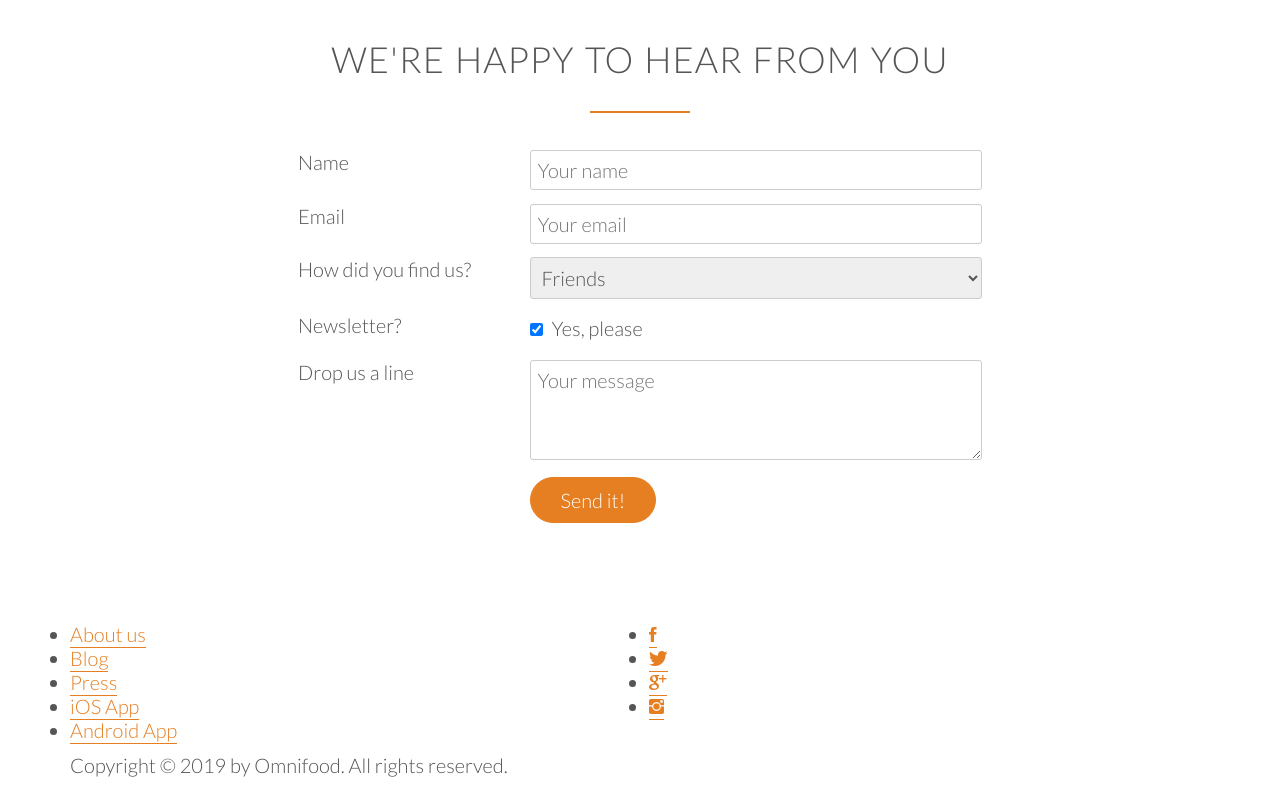
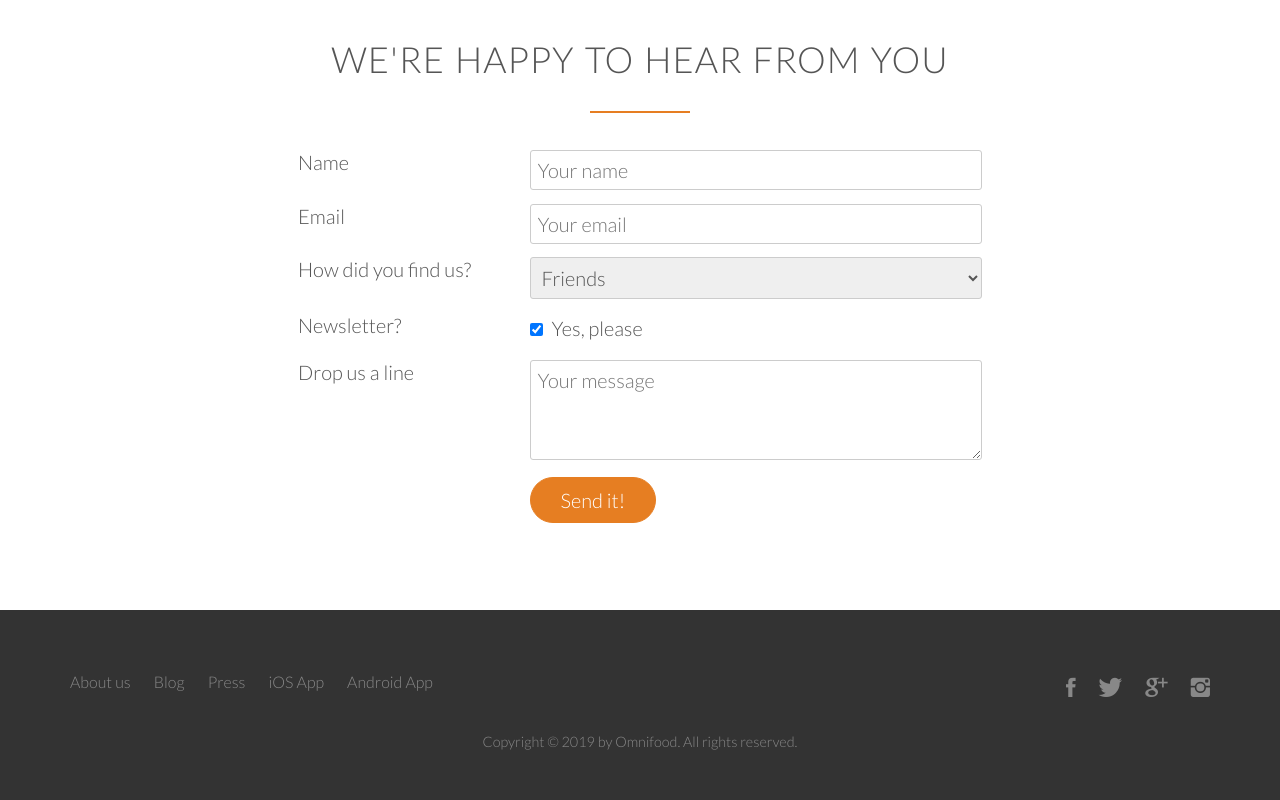
Before and after one commit to BradBones/html-css-template, a plain HTML site: page index.html in a window 1280 px wide. Shown: the part 4711-5511 px from the top of the page. Before the commit the page ends 5488 px from the top, so only its background shows below. Drawn offline with Linux system fonts and the light colour scheme; files whose address does not match are found by name.

Commit message:
Footer styling added

```diff
--- a/index.html
+++ b/index.html
@@ -431,7 +431,7 @@
             </div>
             <!-- SOCIAL MEDIA LINKS (RIGHT COLUMN) -->
             <div class="col span-1-of-2">
-                <ul class="social-links">
+                <ul class="social-icons">
                     <li><a href="#"><i class="ion-social-facebook"></i></a></li>
                     <li><a href="#"><i class="ion-social-twitter"></i></a></li>
                     <li><a href="#"><i class="ion-social-googleplus"></i></a></li>
--- a/resources/css/style.css
+++ b/resources/css/style.css
@@ -503,12 +503,88 @@ input[type=checkbox] {
 }
 
 
+/* ----------------------------------------------- */
+/* FOOTER */
+/* ----------------------------------------------- */
+footer {
+    background-color: #333;
+    padding: 50px;
+    font-size: 80%;
+}
 
+.footer-nav {
+    list-style: none;
+    float: left;
+}
 
+.social-icons {
+    list-style: none;
+    float: right;
+}
 
+.footer-nav li,
+.social-icons li {
+    display: inline-block;
+    margin-right: 20px;
+}
+
+/* Used to 'snap' the icons to the right side of the parent container (overrides margin) */
+.footer-nav li:last-child,
+.social-icons li:last-child {
+    margin-right: 0;
+}
 
 /* ----- LINKS ----- */
+.footer-nav li a:link,
+.footer-nav li a:visited,
+.social-icons li a:link,
+.social-icons li a:visited {
+    text-decoration: none;
+    border: 0;
+    color: #888;
+    transition: color 0.2s;
+}
 
+.footer-nav li a:hover,
+.footer-nav li a:active {
+    color: #ddd;
+}
+
+.social-icons li a:link,
+.social-icons li a:visited {
+    font-size: 160%;
+}
+
+.ion-social-facebook,
+.ion-social-twitter,
+.ion-social-googleplus,
+.ion-social-instagram {
+    transition: color 0.2s;
+}
+
+/* Social icons change to official brand color on hover */
+.ion-social-facebook:hover {
+    color: #3b5998;
+}
+
+.ion-social-twitter:hover {
+    color: #00aced;
+}
+
+.ion-social-googleplus:hover {
+    color: #dd4b39;
+}
+
+.ion-social-instagram:hover {
+    color: #517fa4;
+}
+
+footer p {
+    color: #888;
+    text-align: center;
+    font-size: 90%;
+    margin-top: 20px;
+}
 
 
 
@@ -560,9 +636,7 @@ input[type=checkbox] {
 
 
 
-/* ----------------------------------------------- */
-/* FOOTER */
-/* ----------------------------------------------- */
+
 
 
 
```
